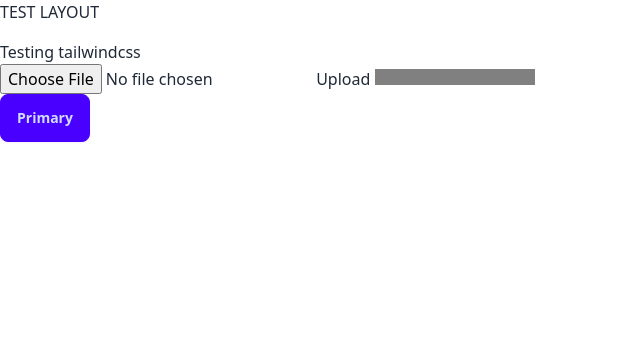
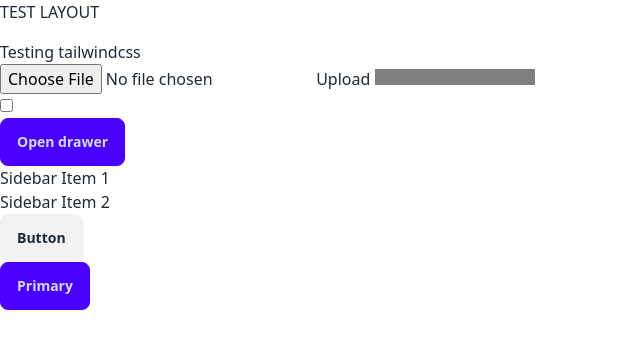
Before and after one commit to Neil-urk12/pizzapy-website, a Django app: template PizzaPyWebApp/templates/index.html in a window 1280 px wide. Shown: the top 349 px of the page, without its empty margins (0-640 px from the left). Run offline with Django 5.2, Linux system fonts and the light colour scheme; the template is opened without the code that fills it, so the values that code supplies are empty; style sheets or scripts are compiled from the project's sources; some libraries are stand-ins or nearby versions.

Commit message:
updated a few packages and updated routing

```diff
--- a/PizzaPyWebApp/app_web/urls.py
+++ b/PizzaPyWebApp/app_web/urls.py
@@ -19,6 +19,6 @@ from django.urls import include, path
 
 urlpatterns = [
     path("admin/", admin.site.urls),
-    path("main/", include("app_server.urls")),
+    path("", include("app_server.urls")),
 
 ]
--- a/PizzaPyWebApp/js_lib/package.json
+++ b/PizzaPyWebApp/js_lib/package.json
@@ -13,7 +13,7 @@
   "keywords": [],
   "description": "",
   "devDependencies": {
-    "daisyui": "^4.8.0",
+    "daisyui": "^4.9.0",
     "tailwindcss": "^3.4.3",
     "webpack": "^5.91.0"
   }
--- a/PizzaPyWebApp/templates/index.html
+++ b/PizzaPyWebApp/templates/index.html
@@ -6,6 +6,26 @@
   <button>Upload</button>
   <progress id="progress" value="0" max="100"></progress>
 </form>
+
+<div class="drawer">
+  <input id="my-drawer" type="checkbox" class="drawer-toggle" />
+  <div class="drawer-content">
+    <!-- Page content here -->
+    <label for="my-drawer" class="btn btn-primary drawer-button">Open drawer</label>
+  </div>
+  <div class="drawer-side">
+    <label for="my-drawer" aria-label="close sidebar" class="drawer-overlay"></label>
+    <ul class="menu p-4 w-80 min-h-full bg-base-200 text-base-content">
+      <!-- Sidebar content here -->
+      <li><a>Sidebar Item 1</a></li>
+      <li><a>Sidebar Item 2</a></li>
+
+    </ul>
+  </div>
+</div>
+
+<button class="btn">Button</button>
+
 <script>
   htmx.on("#form", "htmx:xhr:progress", function (evt) {
     htmx
```
Also changed, not shown: PizzaPyWebApp/js_lib/package-lock.json.
